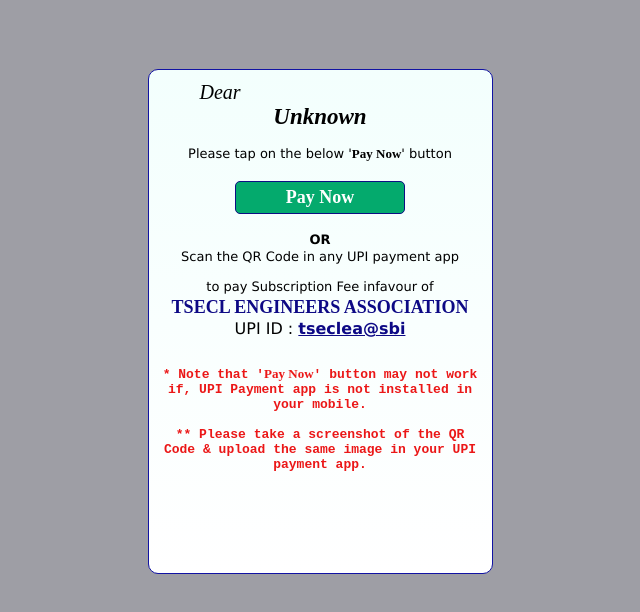
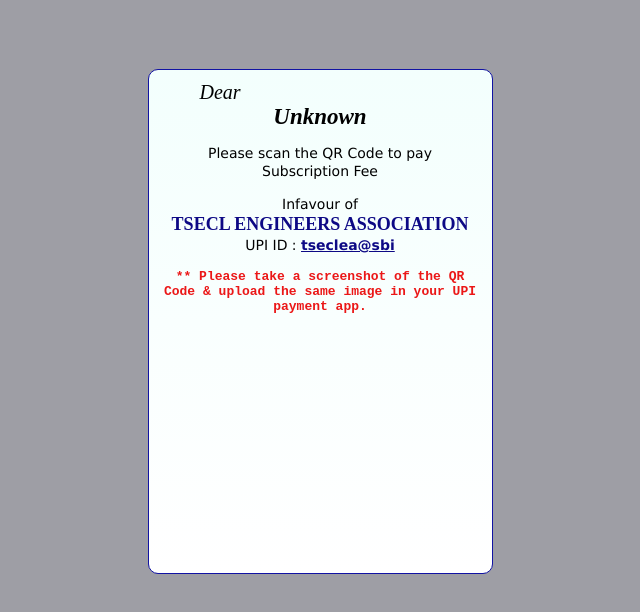
Before and after one commit to tseclengineersasso/222, a plain HTML site: page index.html in a window 1280 px wide. Shown: the whole page, without its empty margins (320-960 px from the left). Drawn offline with Linux system fonts and the light colour scheme; a script that the page names is missing.

Commit message:
Update index.html

```diff
--- a/index.html
+++ b/index.html
@@ -55,17 +55,19 @@
         font-weight: bold;
         line-height: 0.1;
         font-size: 23px;
-        padding-bottom: 5px;
+        padding-bottom: 3px;
     }
     .fnt3 {
-        font-size: 13px;
+        font-size: 14px;
+        line-height: 1.3;
+        padding-left: 30px;
+        padding-right: 30px;
+    }
+    .fnt4 {
+        font-size: 14px;
         line-height: 1.3;
         padding-left: 10px;
         padding-right: 10px;
-    }
-    .fnt4 {
-        font-family: 'Times New Roman';
-        font-weight: bold;
     }
     .fnt5 {
         font-family: 'Courier New';
@@ -127,19 +129,11 @@
         <div class="container">
             <p class="fnt1">Dear</p>
             <p class="fnt2">Unknown</p>
-            <p class="fnt3">Please tap on the below '<span class="fnt4">Pay Now</span>' button</p>
-
-            <a href="upi://pay?pa=tseclea@sbi&pn=TSECL%20ENGINEERS%20ASSOCIATION&mc=8398&tr=&tn=ID222%20Subscription&am=&cu=INR&url=&mode=02&purpose=00&orgid=159002&sign=MEUCIQC4XHZJWEfBspS1A6+UMtQcBr/ZT00bWTdvZJhRCsLilwIgGPyzjukW/iwSieU2ohpTzfGLGxYwuJfK4ws/lBz8rzs=">
-                <button class="fnt">Pay Now</button>
-            </a>
-            <p class="fnt3"><b>OR</b><br><span style="line-height: 1.3">Scan the QR Code in any UPI payment app</span></p>
+            <p class="fnt3">Please scan the QR Code to pay Subscription Fee</p>
             <center id="qrcode"></center>
-            <p class="fnt3">to pay Subscription Fee infavour of<br><a class="fnt" style="color: rgb(13, 9, 133);">TSECL ENGINEERS ASSOCIATION</a>
-                <br><span style="font-size: 16px;">UPI ID : <u style="color: rgb(13, 9, 133);"><b>tseclea@sbi</b></u></span></p>
-
-            <p class="fnt5" style="padding-top: 13px;">* Note that '<span class="fnt4">Pay Now</span>' button may not work if, UPI Payment app is not installed in your mobile. </p>
+            <p class="fnt4">Infavour of<br><a class="fnt" style="color: rgb(13, 9, 133);">TSECL ENGINEERS ASSOCIATION</a>
+                <br>UPI ID : <u style="color: rgb(13, 9, 133);"><b>tseclea@sbi</b></u></p>
             <p class="fnt5"> ** Please take a screenshot of the QR Code & upload the same image in your UPI payment app. </p>
-
         </div>
     </div>
 </div>
@@ -149,8 +143,8 @@
         var upiData = "upi://pay?pa=tseclea@sbi&pn=TSECL%20ENGINEERS%20ASSOCIATION&mc=8398&tr=&tn=ID222%20Subscription&am=&cu=INR&url=&mode=02&purpose=00&orgid=159002&sign=MEUCIQC4XHZJWEfBspS1A6+UMtQcBr/ZT00bWTdvZJhRCsLilwIgGPyzjukW/iwSieU2ohpTzfGLGxYwuJfK4ws/lBz8rzs=";
         var qrcod = new QRCode(document.getElementById("qrcode"), {
             text: upiData,
-            width: 200,
-            height: 200,
+            width: 240,
+            height: 240,
         });
         qrcod.make();
     }
```
